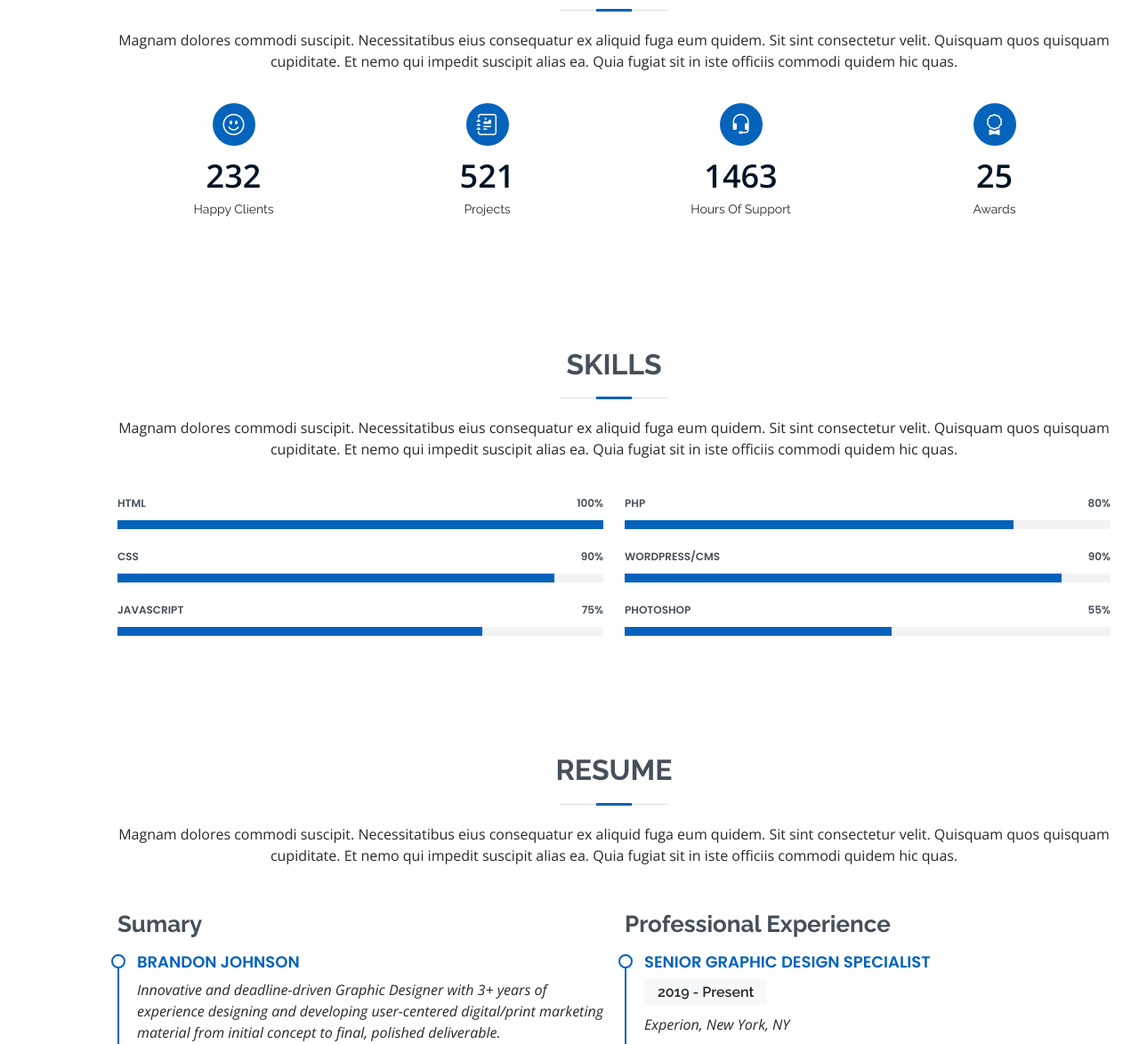
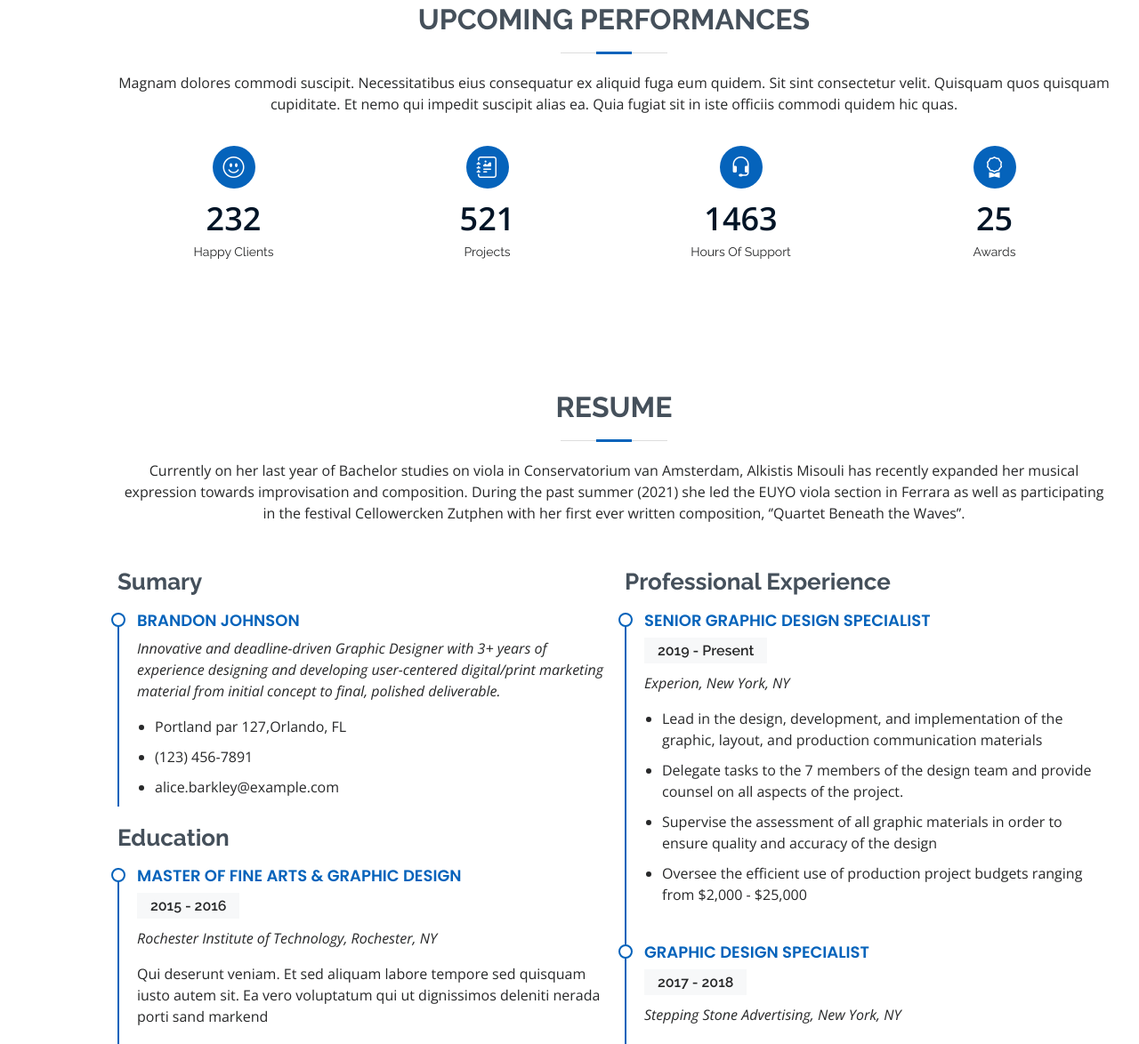
Before and after one commit to AlkistisMisouli/AlkistisMisouli, a plain HTML site: page index.html in a window 1280 px wide. Shown: the part 1717-2891 px from the top of the page at 89% size. Drawn offline with nearby package versions, Linux system fonts and the light colour scheme.

Commit message:
Update index.html

```diff
--- a/index.html
+++ b/index.html
@@ -112,7 +112,7 @@
                 <ul>
                   <li><i class="bi bi-chevron-right"></i> <strong>Qualifications:</strong> <span>Greek Apolytyrion and Viola Diploma (from Athens Conservatory)</span></li>
                   <li><i class="bi bi-chevron-right"></i> <strong>Email:</strong> <span>violarium1999@gmail.com</span></li>
-                  <li><i class="bi bi-chevron-right"></i> <strong>Freelance:</strong> <span>Available</span></li>
+                  <li><i class="bi bi-chevron-right"></i> <strong>Strongly intetested in</strong> <span>interests: Dance, Philosophy, Theatre, Poetry, Art, Cryptocurrency</span></li>
                 </ul>
               </div>
             </div>
@@ -126,12 +126,12 @@
       </div>
     </section><!-- End About Section -->
 
-    <!-- ======= Facts Section ======= -->
-    <section id="facts" class="facts">
+    <!-- ======= Upcoming Performances Section ======= -->
+    <section id="Upcoming Performances" class="facts">
       <div class="container" data-aos="fade-up">
 
         <div class="section-title">
-          <h2>Facts</h2>
+          <h2>Upcoming Performances</h2>
           <p>Magnam dolores commodi suscipit. Necessitatibus eius consequatur ex aliquid fuga eum quidem. Sit sint consectetur velit. Quisquam quos quisquam cupiditate. Et nemo qui impedit suscipit alias ea. Quia fugiat sit in iste officiis commodi quidem hic quas.</p>
         </div>
 
@@ -172,73 +172,9 @@
         </div>
 
       </div>
-    </section><!-- End Facts Section -->
+    </section>
+    <!-- End Facts Section -->
 
-    <!-- ======= Skills Section ======= -->
-    <section id="skills" class="skills section-bg">
-      <div class="container" data-aos="fade-up">
-
-        <div class="section-title">
-          <h2>Skills</h2>
-          <p>Magnam dolores commodi suscipit. Necessitatibus eius consequatur ex aliquid fuga eum quidem. Sit sint consectetur velit. Quisquam quos quisquam cupiditate. Et nemo qui impedit suscipit alias ea. Quia fugiat sit in iste officiis commodi quidem hic quas.</p>
-        </div>
-
-        <div class="row skills-content">
-
-          <div class="col-lg-6">
-
-            <div class="progress">
-              <span class="skill">HTML <i class="val">100%</i></span>
-              <div class="progress-bar-wrap">
-                <div class="progress-bar" role="progressbar" aria-valuenow="100" aria-valuemin="0" aria-valuemax="100"></div>
-              </div>
-            </div>
-
-            <div class="progress">
-              <span class="skill">CSS <i class="val">90%</i></span>
-              <div class="progress-bar-wrap">
-                <div class="progress-bar" role="progressbar" aria-valuenow="90" aria-valuemin="0" aria-valuemax="100"></div>
-              </div>
-            </div>
-
-            <div class="progress">
-              <span class="skill">JavaScript <i class="val">75%</i></span>
-              <div class="progress-bar-wrap">
-                <div class="progress-bar" role="progressbar" aria-valuenow="75" aria-valuemin="0" aria-valuemax="100"></div>
-              </div>
-            </div>
-
-          </div>
-
-          <div class="col-lg-6">
-
-            <div class="progress">
-              <span class="skill">PHP <i class="val">80%</i></span>
-              <div class="progress-bar-wrap">
-                <div class="progress-bar" role="progressbar" aria-valuenow="80" aria-valuemin="0" aria-valuemax="100"></div>
-              </div>
-            </div>
-
-            <div class="progress">
-              <span class="skill">WordPress/CMS <i class="val">90%</i></span>
-              <div class="progress-bar-wrap">
-                <div class="progress-bar" role="progressbar" aria-valuenow="90" aria-valuemin="0" aria-valuemax="100"></div>
-              </div>
-            </div>
-
-            <div class="progress">
-              <span class="skill">Photoshop <i class="val">55%</i></span>
-              <div class="progress-bar-wrap">
-                <div class="progress-bar" role="progressbar" aria-valuenow="55" aria-valuemin="0" aria-valuemax="100"></div>
-              </div>
-            </div>
-
-          </div>
-
-        </div>
-
-      </div>
-    </section><!-- End Skills Section -->
 
     <!-- ======= Resume Section ======= -->
     <section id="resume" class="resume">
@@ -246,7 +182,9 @@
 
         <div class="section-title">
           <h2>Resume</h2>
-          <p>Magnam dolores commodi suscipit. Necessitatibus eius consequatur ex aliquid fuga eum quidem. Sit sint consectetur velit. Quisquam quos quisquam cupiditate. Et nemo qui impedit suscipit alias ea. Quia fugiat sit in iste officiis commodi quidem hic quas.</p>
+          <p>Currently on her last year of Bachelor studies on viola in Conservatorium van Amsterdam, Alkistis Misouli has recently expanded her musical expression towards improvisation and composition. During the past summer (2021) she led the EUYO viola section in Ferrara as well as participating in the festival Cellowercken Zutphen with her first ever written composition, ‘’Quartet Beneath the Waves’’.
+
+</p>
         </div>
 
         <div class="row">
```
